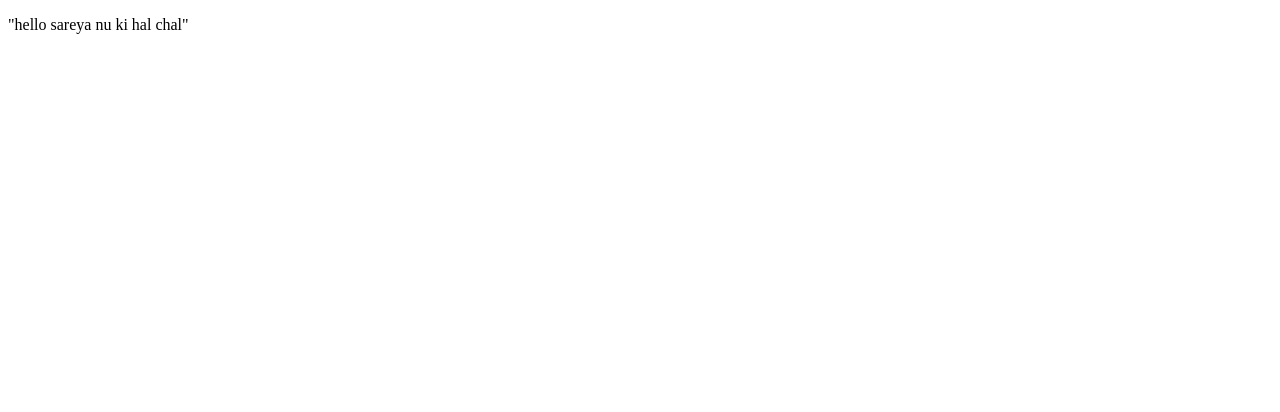
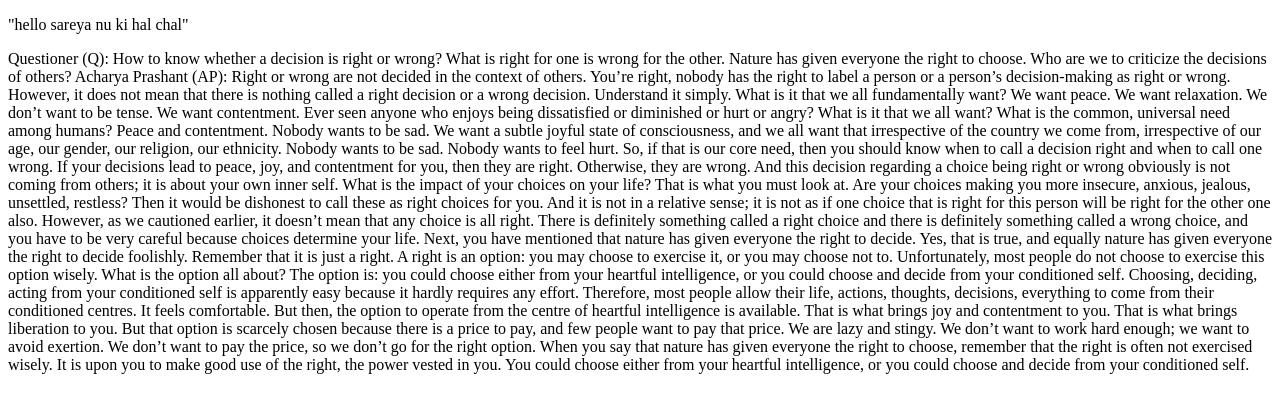
Before and after one commit to yogyasuri/YogyaSuri.com, a plain HTML site: page index.html in a window 1280 px wide. Drawn offline with Linux system fonts and the light colour scheme.

Commit message:
ap text
just exploring

```diff
--- a/index.html
+++ b/index.html
@@ -7,5 +7,60 @@
 </head>
 <body>
     <P>"hello sareya nu ki hal chal"</P>
+    <p>Questioner (Q): How to know whether a decision is right or wrong? What is
+        right for one is wrong for the other. Nature has given everyone the right to
+        choose. Who are we to criticize the decisions of others?
+        Acharya Prashant (AP): Right or wrong are not decided in the context of
+        others. You’re right, nobody has the right to label a person or a person’s
+        decision-making as right or wrong. However, it does not mean that there is
+        nothing called a right decision or a wrong decision.
+        Understand it simply. What is it that we all fundamentally want?
+        We want peace.
+        We want relaxation.
+        We don’t want to be tense.
+        We want contentment.
+        Ever seen anyone who enjoys being dissatisfied or diminished or hurt or
+        angry? What is it that we all want? What is the common, universal need among
+        humans? Peace and contentment. Nobody wants to be sad. We want a subtle
+        joyful state of consciousness, and we all want that irrespective of the country we
+        come from, irrespective of our age, our gender, our religion, our ethnicity.
+        Nobody wants to be sad. Nobody wants to feel hurt.
+        So, if that is our core need, then you should know when to call a decision right
+        and when to call one wrong.
+        If your decisions lead to peace, joy, and contentment for you, then they are
+        right. Otherwise, they are wrong.
+        And this decision regarding a choice being right or wrong obviously is not
+        coming from others; it is about your own inner self. What is the impact of your
+        choices on your life? That is what you must look at. Are your choices making
+        you more insecure, anxious, jealous, unsettled, restless? Then it would be
+        dishonest to call these as right choices for you. And it is not in a relative sense; it
+        is not as if one choice that is right for this person will be right for the other one
+        also.
+        However, as we cautioned earlier, it doesn’t mean that any choice is all right.
+        There is definitely something called a right choice and there is definitely
+        something called a wrong choice, and you have to be very careful because
+        choices determine your life.
+        Next, you have mentioned that nature has given everyone the right to decide.
+        Yes, that is true, and equally nature has given everyone the right to decide
+        foolishly. Remember that it is just a right. A right is an option: you may choose
+        to exercise it, or you may choose not to.
+        Unfortunately, most people do not choose to exercise this option wisely. What
+        is the option all about? The option is: you could choose either from your heartful
+        intelligence, or you could choose and decide from your conditioned self.
+        Choosing, deciding, acting from your conditioned self is apparently easy
+        because it hardly requires any effort. Therefore, most people allow their life,
+        actions, thoughts, decisions, everything to come from their conditioned centres.
+        It feels comfortable.
+        But then, the option to operate from the centre of heartful intelligence is
+        available. That is what brings joy and contentment to you. That is what brings
+        liberation to you. But that option is scarcely chosen because there is a price to
+        pay, and few people want to pay that price. We are lazy and stingy. We don’t
+        want to work hard enough; we want to avoid exertion. We don’t want to pay the
+        price, so we don’t go for the right option.
+        When you say that nature has given everyone the right to choose, remember
+        that the right is often not exercised wisely.
+        It is upon you to make good use of the right, the power vested in you.
+        You could choose either from your heartful intelligence, or you could choose
+        and decide from your conditioned self.</p>
 </body>
 </html>
```
